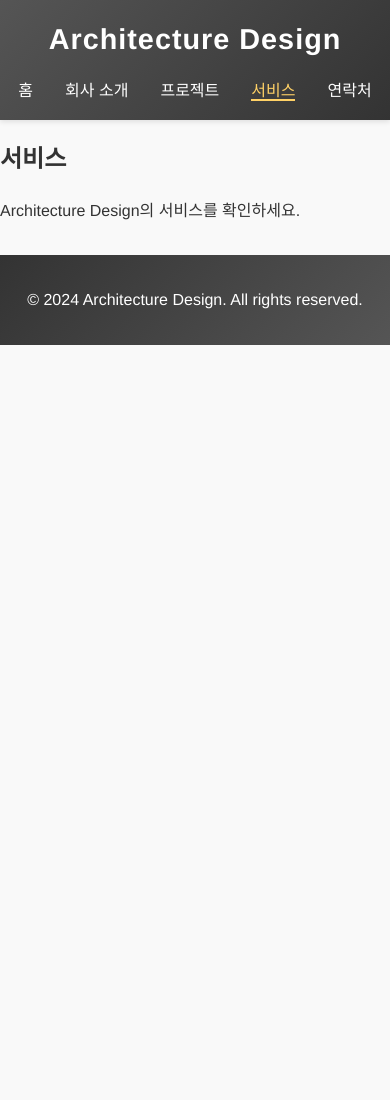
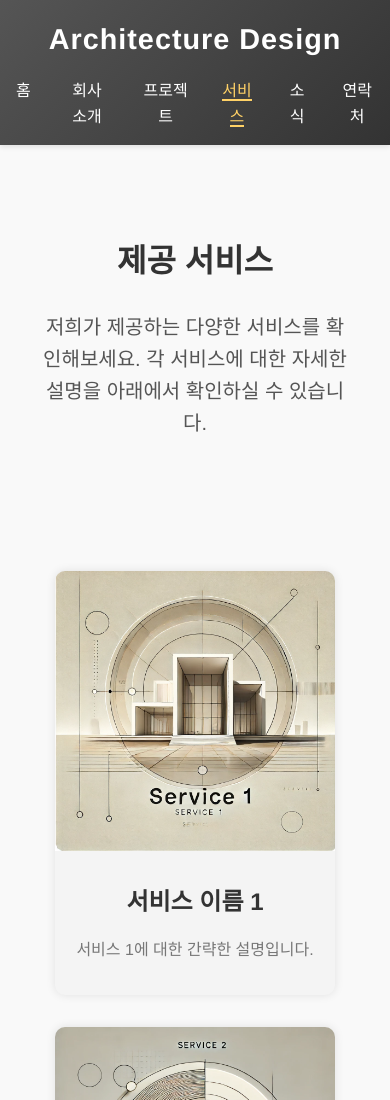
Before and after one commit to cogito21g/architecture_design_website, a plain HTML site: page services/services.html in a window 390 px wide. Shown: the top 1100 px of the page. Before the commit the page ends 844 px from the top, so only its background shows below. Drawn offline with Linux system fonts and the light colour scheme.

Commit message:
feat: 서비스 페이지 추가
- 서비스 페이지 기본 구조 작성
- 제공 서비스에 대한 개요 및 설명 추가
- 서비스 항목에 이미지 추가 (서비스 1, 서비스 2)
- 반응형 디자인 적용으로 다양한 화면 크기에서 잘 보이도록 개선
- Intersection Observer를 사용하여 섹션 애니메이션 효과 적용

```diff
--- a/services/services.css
+++ b/services/services.css
@@ -0,0 +1,76 @@
+/* 섹션 스타일 */
+section {
+    padding: 2rem 0;
+    margin: 2rem auto;
+    width: 80%;
+    max-width: 1200px;
+    text-align: center; /* 텍스트 가운데 정렬 */
+  }
+
+  section h2 {
+    margin-bottom: 1.5rem;
+    font-size: 2rem;
+    color: #333;
+  }
+
+  /* 서비스 개요 */
+  .services-overview p {
+    font-size: 1.25rem;
+    color: #555;
+  }
+
+  /* 서비스 목록 */
+  .services-list {
+    display: flex;
+    flex-wrap: wrap;
+    justify-content: center;
+  }
+
+  .service-item {
+    margin: 1rem;
+    width: calc(33.333% - 2rem);
+    background-color: #f4f4f4;
+    border-radius: 10px;
+    box-shadow: 0 0 10px rgba(0, 0, 0, 0.1);
+    overflow: hidden;
+    transition: transform 0.3s, box-shadow 0.3s;
+    cursor: pointer;
+  }
+
+  .service-item:hover {
+    transform: translateY(-10px);
+    box-shadow: 0 0 20px rgba(0, 0, 0, 0.2);
+  }
+
+  .service-item img {
+    width: 100%;
+    height: auto;
+    display: block;
+  }
+
+  .service-description {
+    padding: 1rem;
+  }
+
+  .service-description h3 {
+    font-size: 1.5rem;
+    margin: 1rem 0;
+    color: #333;
+  }
+
+  .service-description p {
+    font-size: 1rem;
+    color: #777;
+  }
+
+  @media (max-width: 768px) {
+    .service-item {
+      width: calc(50% - 2rem);
+    }
+  }
+
+  @media (max-width: 480px) {
+    .service-item {
+      width: calc(100% - 2rem);
+    }
+  }
--- a/services/services.html
+++ b/services/services.html
@@ -9,6 +9,7 @@
 </head>
 <body>
   <header>
+    <div class="container">
       <h1>Architecture Design</h1>
       <nav>
         <ul>
@@ -16,18 +17,50 @@
           <li><a href="../about/about.html">회사 소개</a></li>
           <li><a href="../projects/projects.html">프로젝트</a></li>
           <li><a href="services.html" class="active">서비스</a></li>
+          <li><a href="../news/news.html">소식</a></li>
           <li><a href="../contact/contact.html">연락처</a></li>
         </ul>
       </nav>
+    </div>
   </header>
 
   <main>
-    <h2>서비스</h2>
-    <p>Architecture Design의 서비스를 확인하세요.</p>
+    <section class="services-overview">
+      <h2>제공 서비스</h2>
+      <p>저희가 제공하는 다양한 서비스를 확인해보세요. 각 서비스에 대한 자세한 설명을 아래에서 확인하실 수 있습니다.</p>
+    </section>
+
+    <section class="services-list">
+      <div class="service-item">
+        <img src="../common/img/service1.webp" alt="서비스 1">
+        <div class="service-description">
+          <h3>서비스 이름 1</h3>
+          <p>서비스 1에 대한 간략한 설명입니다.</p>
+        </div>
+      </div>
+      <div class="service-item">
+        <img src="../common/img/service2.webp" alt="서비스 2">
+        <div class="service-description">
+          <h3>서비스 이름 2</h3>
+          <p>서비스 2에 대한 간략한 설명입니다.</p>
+        </div>
+      </div>
+      <!-- 더 많은 서비스 아이템 추가 가능 -->
+    </section>
   </main>
 
   <footer>
+    <div class="container">
       <p>&copy; 2024 Architecture Design. All rights reserved.</p>
+      <div class="footer-nav">
+        <a href="../index.html">홈</a>
+        <a href="../about/about.html">회사 소개</a>
+        <a href="../projects/projects.html">프로젝트</a>
+        <a href="services.html">서비스</a>
+        <a href="../news/news.html">소식</a>
+        <a href="../contact/contact.html">연락처</a>
+      </div>
+    </div>
   </footer>
 
   <script src="../common/js/main.js"></script>
--- a/services/services.js
+++ b/services/services.js
@@ -0,0 +1,18 @@
+// services.js - 서비스 페이지의 JavaScript
+document.addEventListener('DOMContentLoaded', () => {
+    const sections = document.querySelectorAll('section');
+
+    const observer = new IntersectionObserver(entries => {
+      entries.forEach(entry => {
+        if (entry.isIntersecting) {
+          entry.target.style.opacity = 1;
+          entry.target.style.transform = 'translateY(0)';
+          observer.unobserve(entry.target); // 애니메이션이 완료되면 옵저버에서 제거
+        }
+      });
+    }, { threshold: 0.1 });
+
+    sections.forEach(section => {
+      observer.observe(section);
+    });
+  });
```
Also changed, not shown: common/img/service1.webp (added), common/img/service2.webp (added). Lines whose indentation alone changed are shown as unchanged.
